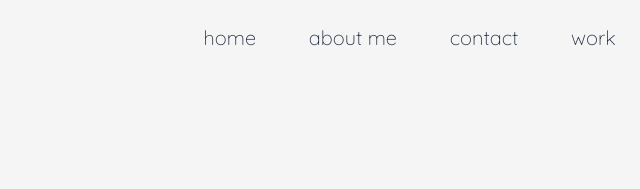
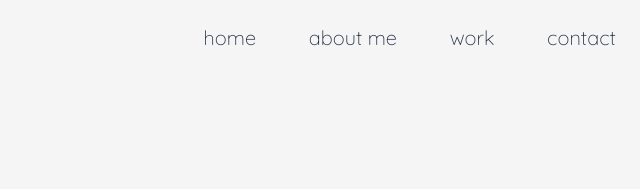
Before and after one commit to sarahschuller/portfolio-website, a plain HTML site: page work.html in a window 1280 px wide. Shown: the top 189 px of the page, 640-1280 px from the left. Drawn offline with nearby package versions, Linux system fonts and the light colour scheme.

Commit message:
Updated order of navigation bar items

```diff
--- a/work.html
+++ b/work.html
@@ -15,25 +15,20 @@
          <!---Header including the logo and main navigation-->
          <header class="page-header">
              <!--Add Logo Here-->
-             <img src="img/slogo3.png" alt="Sarah Schuller Web Development"
-class="header__item">
+             <img src="img/slogo3.png" alt="Sarah Schuller Web Development" class="header__item">
              <nav class="main-navigation page-header__item">
                  <ul role="menubar" class="navigation-list">
                      <li role="presentation">
-                         <a href="index.html" role="menuitem" class="navigation-list__item
-navigation-list__item--active">home</a>
+                         <a href="index.html" role="menuitem" class="navigation-list__item navigation-list__item--active">home</a>
                      </li>
                      <li role="presentation">
-                             <a href="about.html" role="menuitem"
-class="navigation-list__item">about me</a>
+                         <a href="about.html" role="menuitem" class="navigation-list__item">about me</a>
                      </li>
                      <li role="presentation">
-                             <a href="contact.html" role='menuitem'
-class="navigation-list__item">contact</a>
+                         <a href="work.html" role='menuitem' class="navigation-list__item">work</a>
                      </li>
                      <li role="presentation">
-                             <a href="work.html" role='menuitem'
-class="navigation-list__item">work</a>
+                         <a href="contact.html" role='menuitem' class="navigation-list__item">contact</a>
                      </li>
                  </ul>
              </nav>
```
Also changed, not shown: about.html (+5 -10 lines), contact.html (+3 -3 lines), index.html (+2 -2 lines). Lines whose indentation alone changed are shown as unchanged.
